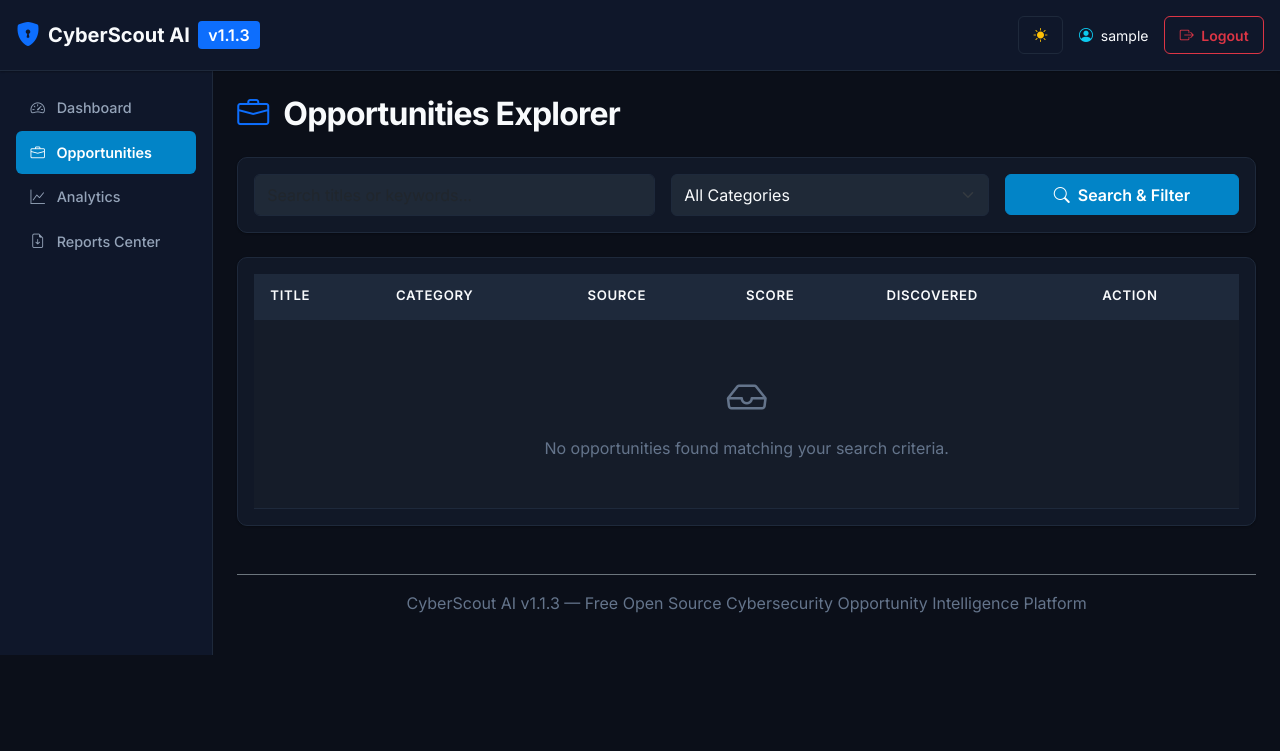
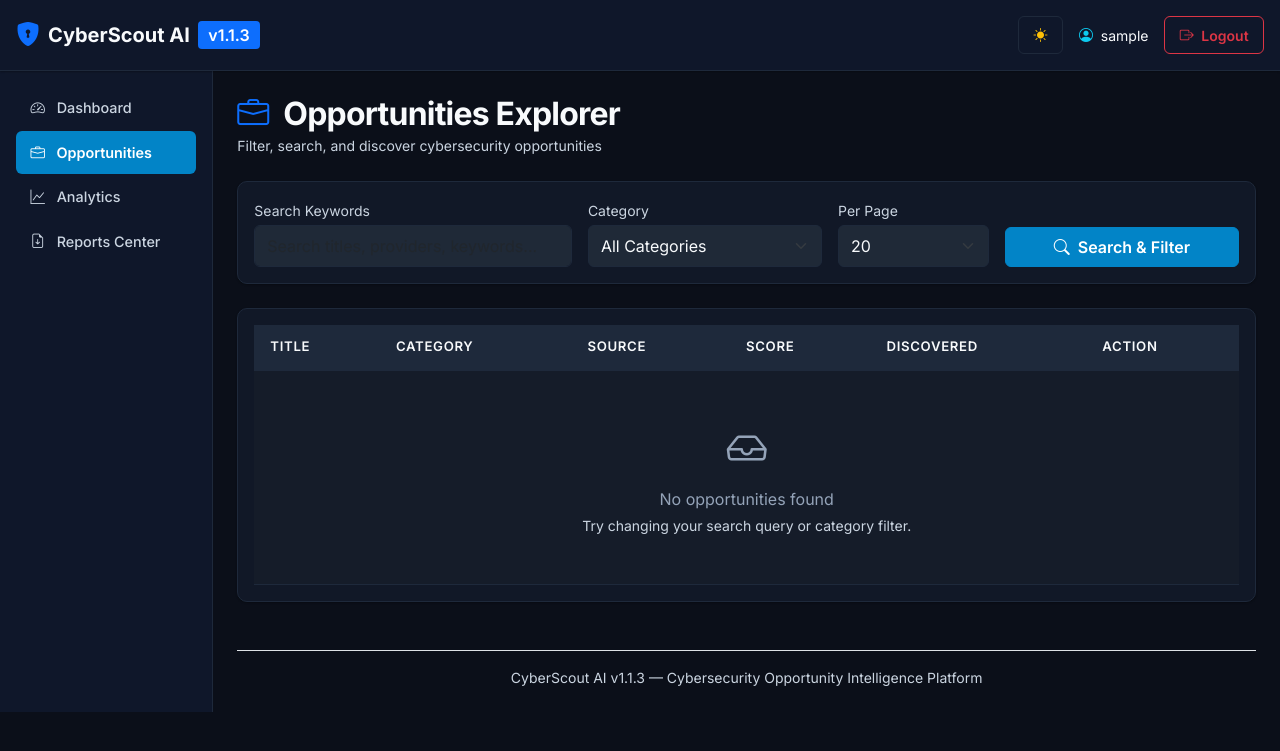
Before and after one commit to prasadpanda-123/CyberScoutAI, a Flask app: page /opportunities in a window 1280 px wide. Shown: the top 751 px of the page. Run offline with Flask 3, Linux system fonts and the light colour scheme; the visitor is signed in with stand-in values (Sample User, id 1); some libraries are stand-ins or nearby versions.

Commit message:
feat(ui): polish global design system, fix contrast, and implement server-side opportunities pagination

```diff
--- a/dashboard/routes/opportunities.py
+++ b/dashboard/routes/opportunities.py
@@ -1,7 +1,4 @@
-"""
-Opportunities Page Routes (Page 2).
-"""
-
+import math
 from flask import Blueprint, render_template, request
 from dashboard.services.dashboard_service import DashboardService
 from src.auth.decorators import login_required
@@ -13,15 +10,69 @@ dash_service = DashboardService()
 @opportunities_bp.route("/opportunities")
 @login_required
 def index():
-    """Renders Opportunities table view."""
+    """Renders Opportunities table view with server-side pagination and filters."""
     category = request.args.get("category", "all")
     search_q = request.args.get("q", "")
+
+    # Sanitize page parameter
     try:
-        opps = dash_service.get_opportunities(category=category, search_query=search_q, limit=100)
+        page = int(request.args.get("page", 1))
+    except (TypeError, ValueError):
+        page = 1
+    if page < 1:
+        page = 1
+
+    # Sanitize per_page parameter (allowed: 20, 50, 100)
+    try:
+        per_page = int(request.args.get("per_page", 20))
+    except (TypeError, ValueError):
+        per_page = 20
+    if per_page not in [20, 50, 100]:
+        per_page = 20
+
+    offset = (page - 1) * per_page
+
+    try:
+        res = dash_service.get_opportunities(
+            category=category,
+            search_query=search_q,
+            limit=per_page,
+            offset=offset,
+            return_total=True,
+        )
+        opps = res.get("items", [])
+        total_count = res.get("total_count", 0)
     except Exception as e:
         from src.core.logging import get_logger
         get_logger(__name__).error(f"Failed to fetch opportunities for route /opportunities: {e}")
         opps = []
+        total_count = 0
+
+    total_pages = max(1, math.ceil(total_count / per_page)) if total_count > 0 else 1
+
+    # Adjust page if requested page exceeds total_pages
+    if page > total_pages and total_count > 0:
+        page = total_pages
+        offset = (page - 1) * per_page
+        try:
+            res = dash_service.get_opportunities(
+                category=category,
+                search_query=search_q,
+                limit=per_page,
+                offset=offset,
+                return_total=True,
+            )
+            opps = res.get("items", [])
+        except Exception:
+            opps = []
+
+    start_item = (page - 1) * per_page + 1 if total_count > 0 else 0
+    end_item = min(page * per_page, total_count)
+
+    # Window of page numbers for pagination controls
+    start_p = max(1, page - 2)
+    end_p = min(total_pages, page + 2)
+    page_numbers = list(range(start_p, end_p + 1))
 
     return render_template(
         "opportunities.html",
@@ -29,4 +80,13 @@ def index():
         opportunities=opps,
         selected_category=category,
         search_query=search_q,
+        page=page,
+        per_page=per_page,
+        total_count=total_count,
+        total_pages=total_pages,
+        start_item=start_item,
+        end_item=end_item,
+        has_prev=page > 1,
+        has_next=page < total_pages,
+        page_numbers=page_numbers,
     )
--- a/dashboard/static/css/theme.css
+++ b/dashboard/static/css/theme.css
@@ -3,6 +3,7 @@
 
 :root, [data-theme="dark"] {
   --bg-primary: #0B0F19;
+  --bg-secondary: #0F172A;
   --bg-surface: #111827;
   --bg-card: #111827;
   --bg-card-hover: #1F2937;
@@ -12,16 +13,19 @@
   --bg-table-header: #1E293B;
   --bg-table-stripe: rgba(255, 255, 255, 0.02);
 
+  --border-primary: #1E293B;
+  --border-secondary: #334155;
   --border-subtle: #1E293B;
   --border-hover: #334155;
 
   --text-primary: #F8FAFC;
-  --text-secondary: #94A3B8;
-  --text-muted: #64748B;
+  --text-secondary: #CBD5E1;
+  --text-muted: #94A3B8;
   --text-inverse: #0F172A;
 
   --accent-primary: #0284C7;
   --accent-primary-hover: #0369A1;
+  --accent-secondary: #38BDF8;
   --accent-success: #10B981;
   --accent-success-hover: #059669;
   --accent-warning: #F59E0B;
@@ -29,6 +33,10 @@
   --accent-danger: #EF4444;
   --accent-danger-hover: #DC2626;
   --accent-info: #3B82F6;
+  --success: #10B981;
+  --warning: #F59E0B;
+  --danger: #EF4444;
+  --info: #3B82F6;
 
   --focus-ring: rgba(2, 132, 199, 0.4);
   --shadow-sm: 0 1px 2px 0 rgba(0, 0, 0, 0.3);
--- a/dashboard/templates/footer.html
+++ b/dashboard/templates/footer.html
@@ -1,3 +1,3 @@
-<footer class="mt-5 pt-3 border-top border-secondary text-center text-muted fs-7">
-  <p>CyberScout AI v{{ app_info.version }} — Free Open Source Cybersecurity Opportunity Intelligence Platform</p>
+<footer class="mt-5 pt-3 border-top border-subtle text-center text-secondary small">
+  <p class="mb-0">CyberScout AI v{{ app_info.version }} — Cybersecurity Opportunity Intelligence Platform</p>
 </footer>
--- a/dashboard/templates/opportunities.html
+++ b/dashboard/templates/opportunities.html
@@ -1,16 +1,21 @@
 {% extends 'base.html' %}
 {% block content %}
 <div class="d-flex justify-content-between align-items-center mb-4">
-  <h2 class="fw-bold mb-0"><i class="bi bi-briefcase text-primary me-2"></i> Opportunities Explorer</h2>
+  <div>
+    <h2 class="fw-bold mb-0"><i class="bi bi-briefcase text-primary me-2"></i> Opportunities Explorer</h2>
+    <span class="text-secondary small">Filter, search, and discover cybersecurity opportunities</span>
+  </div>
 </div>
 
 <!-- Filters -->
 <div class="card p-3 mb-4">
-  <form method="GET" action="/opportunities" class="row g-3">
-    <div class="col-md-5">
-      <input type="text" name="q" class="form-control" placeholder="Search titles or keywords..." value="{{ search_query }}">
+  <form method="GET" action="/opportunities" class="row g-3 align-items-center">
+    <div class="col-md-4">
+      <label class="form-label text-secondary small mb-1">Search Keywords</label>
+      <input type="text" name="q" class="form-control" placeholder="Search titles, providers, keywords..." value="{{ search_query }}">
     </div>
-    <div class="col-md-4">
+    <div class="col-md-3">
+      <label class="form-label text-secondary small mb-1">Category</label>
       <select name="category" class="form-select">
         <option value="all">All Categories</option>
         <option value="internship" {% if selected_category == 'internship' %}selected{% endif %}>Internship</option>
@@ -20,14 +25,22 @@
         <option value="job" {% if selected_category == 'job' %}selected{% endif %}>Job / Hiring</option>
       </select>
     </div>
-    <div class="col-md-3">
+    <div class="col-md-2">
+      <label class="form-label text-secondary small mb-1">Per Page</label>
+      <select name="per_page" class="form-select" onchange="this.form.submit()">
+        <option value="20" {% if per_page == 20 %}selected{% endif %}>20</option>
+        <option value="50" {% if per_page == 50 %}selected{% endif %}>50</option>
+        <option value="100" {% if per_page == 100 %}selected{% endif %}>100</option>
+      </select>
+    </div>
+    <div class="col-md-3 d-flex align-items-end" style="margin-top: auto;">
       <button type="submit" class="btn btn-primary w-100"><i class="bi bi-search me-1"></i> Search & Filter</button>
     </div>
   </form>
 </div>
 
 <!-- Opportunities Table -->
-<div class="card p-3">
+<div class="card p-3 mb-4">
   <div class="table-responsive">
     <table class="table table-striped table-hover align-middle mb-0">
       <thead>
@@ -42,14 +55,26 @@
       </thead>
       <tbody>
         {% for opp in opportunities %}
+        {% set cat_key = (opp.category|default('other'))|lower %}
         <tr>
           <td class="fw-semibold">
             <a href="{{ opp.url }}" target="_blank" class="text-primary text-decoration-none">{{ opp.title }}</a>
+            {% if opp.provider %}
+              <div class="text-secondary small font-monospace">{{ opp.provider }}</div>
+            {% endif %}
           </td>
-          <td><span class="badge bg-secondary">{{ opp.category }}</span></td>
-          <td class="text-muted">{{ opp.source_id }}</td>
-          <td><span class="badge bg-primary">Score: {{ opp.score|default(80) }}</span></td>
-          <td class="text-muted small">{{ opp.discovered_date|default('2026-08-04') }}</td>
+          <td>
+            <span class="badge {% if cat_key in ['ctf', 'internship', 'course', 'certification', 'job'] %}badge-category-{{ cat_key }}{% else %}badge-category-default{% endif %}">
+              {{ (opp.category|default('Other'))|capitalize }}
+            </span>
+          </td>
+          <td class="text-secondary small">{{ opp.source_id }}</td>
+          <td>
+            <span class="badge {% if (opp.score|default(80)) >= 80 %}badge-p2{% elif (opp.score|default(80)) >= 60 %}badge-p1{% else %}badge-p3{% endif %}">
+              Score: {{ opp.score|default(80) }}
+            </span>
+          </td>
+          <td class="text-secondary small">{{ opp.discovered_date|default('N/A') }}</td>
           <td>
             <a href="{{ opp.url }}" target="_blank" class="btn btn-outline-primary btn-sm"><i class="bi bi-box-arrow-up-right"></i> Open</a>
           </td>
@@ -58,7 +83,8 @@
         <tr>
           <td colspan="6" class="text-center text-muted py-5">
             <i class="bi bi-inbox fs-1 d-block mb-2"></i>
-            No opportunities found matching your search criteria.
+            <div>No opportunities found</div>
+            <div class="small text-secondary mt-1">Try changing your search query or category filter.</div>
           </td>
         </tr>
         {% endfor %}
@@ -66,4 +92,38 @@
     </table>
   </div>
 </div>
+
+<!-- Pagination Controls Footer -->
+{% if total_count > 0 %}
+<div class="d-flex flex-column flex-md-row justify-content-between align-items-center gap-3">
+  <div class="text-secondary small">
+    Showing <span class="fw-bold text-primary">{{ "{:,}".format(start_item) }}–{{ "{:,}".format(end_item) }}</span> of <span class="fw-bold text-primary">{{ "{:,}".format(total_count) }}</span> opportunities
+  </div>
+
+  <nav aria-label="Opportunities Table Pagination">
+    <ul class="pagination pagination-sm mb-0">
+      <!-- Previous Button -->
+      <li class="page-item {% if not has_prev %}disabled{% endif %}">
+        <a class="page-link" href="/opportunities?page={{ page - 1 }}&per_page={{ per_page }}&category={{ selected_category }}&q={{ search_query }}" aria-label="Previous">
+          <i class="bi bi-chevron-left"></i> Previous
+        </a>
+      </li>
+
+      <!-- Page Numbers -->
+      {% for p_num in page_numbers %}
+      <li class="page-item {% if p_num == page %}active{% endif %}">
+        <a class="page-link" href="/opportunities?page={{ p_num }}&per_page={{ per_page }}&category={{ selected_category }}&q={{ search_query }}">{{ p_num }}</a>
+      </li>
+      {% endfor %}
+
+      <!-- Next Button -->
+      <li class="page-item {% if not has_next %}disabled{% endif %}">
+        <a class="page-link" href="/opportunities?page={{ page + 1 }}&per_page={{ per_page }}&category={{ selected_category }}&q={{ search_query }}" aria-label="Next">
+          Next <i class="bi bi-chevron-right"></i>
+        </a>
+      </li>
+    </ul>
+  </nav>
+</div>
+{% endif %}
 {% endblock %}
```
Also changed, not shown: other parts of dashboard/static/css/theme.css (+47 -0 lines), dashboard/services/dashboard_service.py (+21 -17 lines), dashboard/templates/dashboard.html (+35 -26 lines), src/database/opportunity_repository.py (+39 -9 lines), tests/unit/test_opportunities_pagination.py (added, +86 -0 lines).
